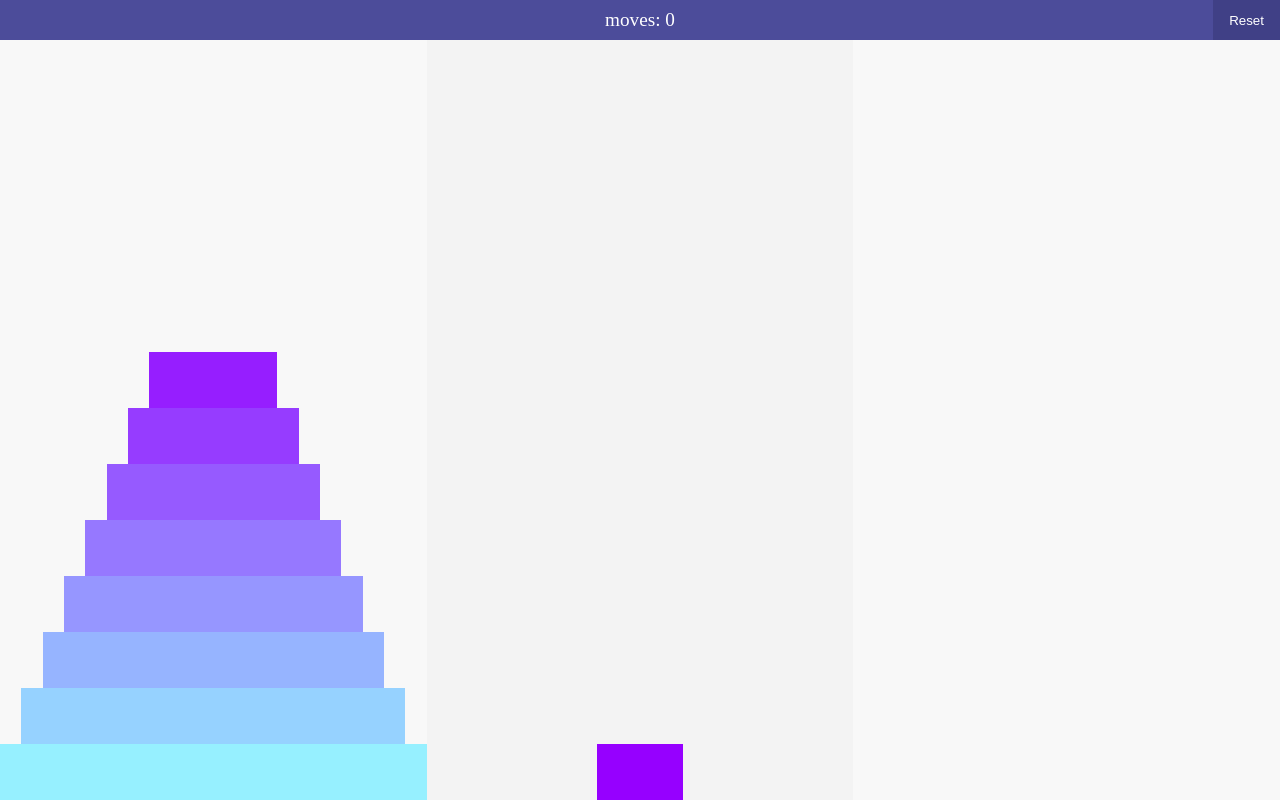
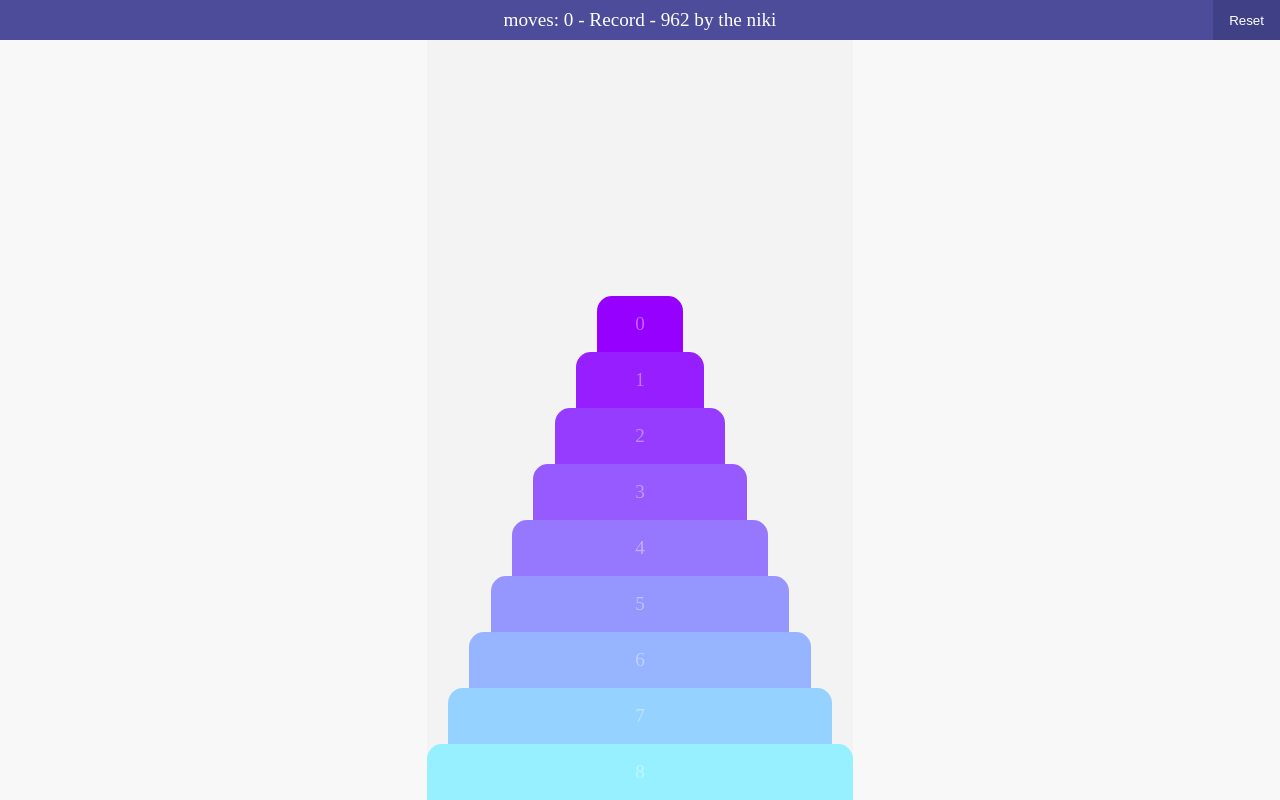
Before and after one commit to nven1/nikiGame, an Angular app: page / in a window 1280 px wide. Built offline with nearby package versions, Linux system fonts and the light colour scheme.

Commit message:
design changes

```diff
--- a/src/app/app.component.html
+++ b/src/app/app.component.html
@@ -1,12 +1,13 @@
 <div class="wrapper">
   <div class="bar">
-    <span>moves: {{moves}}</span>
+    <span>moves: {{moves}} - Record - 962 by the niki</span>
     <button (click)="reset()">Reset</button>
   </div>
 
   <div *ngFor="let col of columns; index as i" class="column" (click)="selectStartColumn(i)">
     <ng-container *ngFor="let tile of objects; index as j">
         <div *ngIf="tile.column == i" class="tile flexCenter" [ngClass]="{'highlight': targetTile==j}" [ngStyle]="setWidth(j)">
+          {{j}}
         </div>
     </ng-container>
 
--- a/src/app/app.component.scss
+++ b/src/app/app.component.scss
@@ -53,6 +53,9 @@
     margin: 0 2vh;
     background-color: red;
     height: 7vh;
+    border-radius: 15px 15px 0 0;
+    color: rgba(255, 255, 255, 0.4);
+    font-size: 1.2em;
 }
 .highlight {
     background-color: rgb(221, 87, 87) !important;
--- a/src/app/app.component.ts
+++ b/src/app/app.component.ts
@@ -10,11 +10,11 @@ export class AppComponent {
   columns = [
     {
       id:0,
-      count:8
+      count:0
     },
     {
       id:1,
-      count:1
+      count:9
     },
     {
       id:2,
@@ -33,35 +33,35 @@ export class AppComponent {
     },
     {
       size: 2,
-      column: 0
+      column: 1
     },
     {
       size: 3,
-      column: 0
+      column: 1
     },
     {
       size: 4,
-      column: 0
+      column: 1
     },
     {
       size: 5,
-      column: 0
+      column: 1
     },
     {
       size: 6,
-      column: 0
+      column: 1
     },
     {
       size: 7,
-      column: 0
+      column: 1
     },
     {
       size: 8,
-      column: 0
+      column: 1
     },
     {
       size: 9,
-      column: 0
+      column: 1
     },
   ];
 
@@ -116,7 +116,7 @@ setWidth(i) {
   console.log(i);
   let style = {
     'width':(20+i*10)+'%',
-    'background-color': 'rgb(150, '+30*i+', 300 )'
+    'background-color': 'rgb(150, '+30*i+', 255 )'
   };
   console.log(style);
   return style;
```
